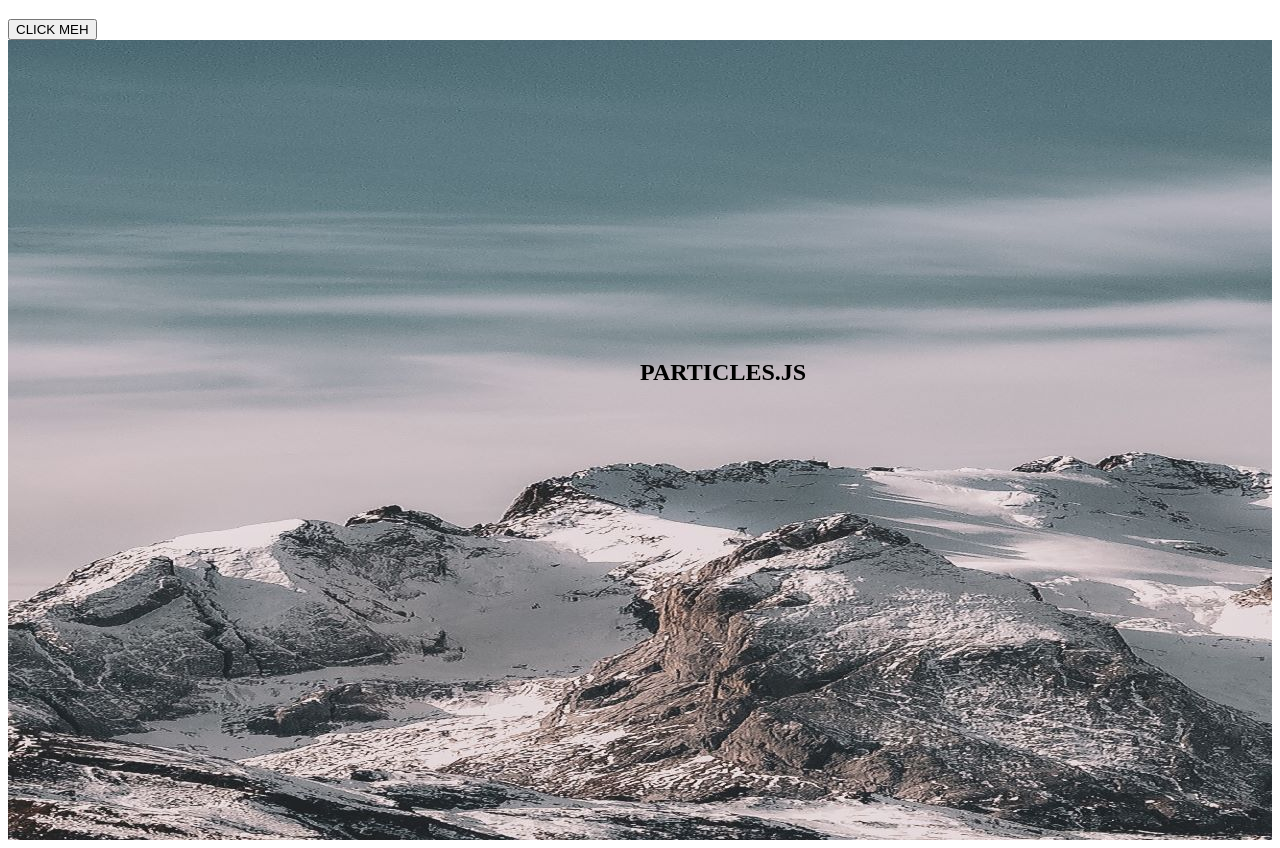
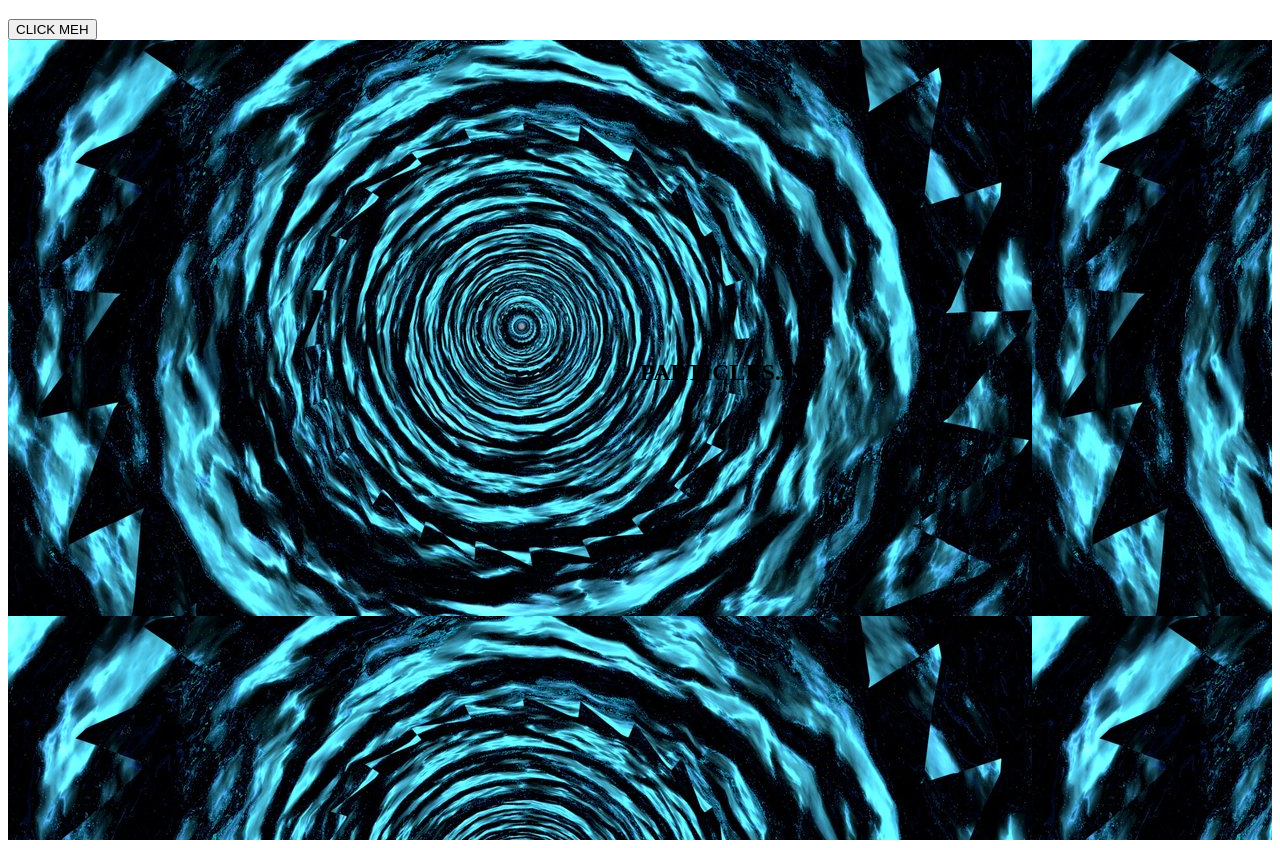
Before and after one commit to michael-wiltshire/michael-wiltshire.github.io, a plain HTML site: page index.html in a window 1280 px wide. Shown: the part 61-909 px from the top of the page. Drawn offline with Linux system fonts and the light colour scheme.

Commit message:
diff pic?

```diff
--- a/website.css
+++ b/website.css
@@ -12,7 +12,7 @@ style {
 #particles-js {
 	width: 100;
 	height: 100vh;
-	background-image: url(mypic.jpg);
+	background-image: url(Void.jpg);
 }
 
 h2 {
```
